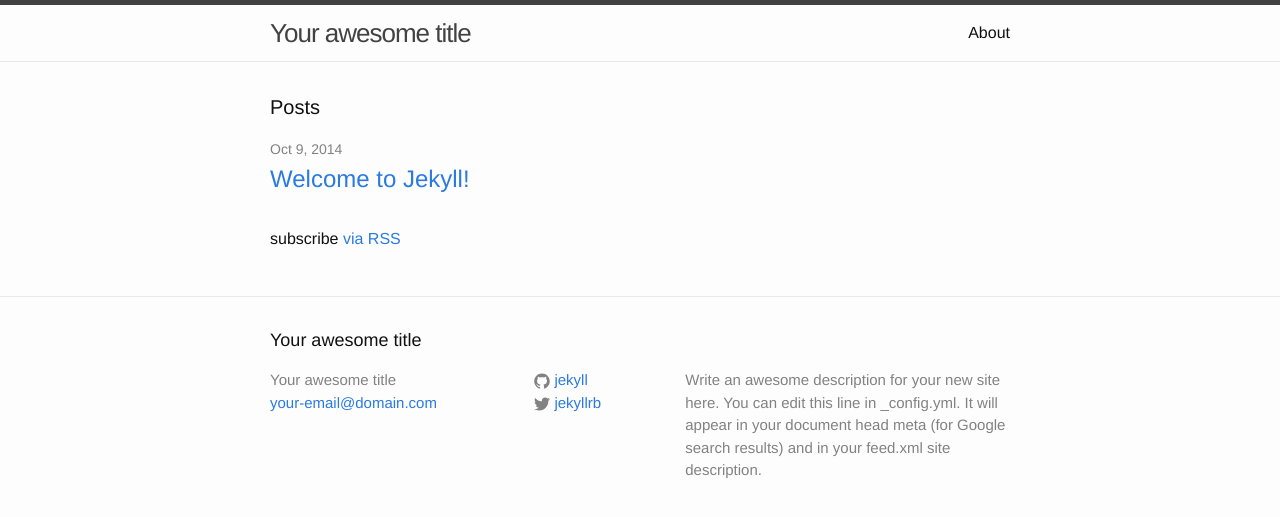
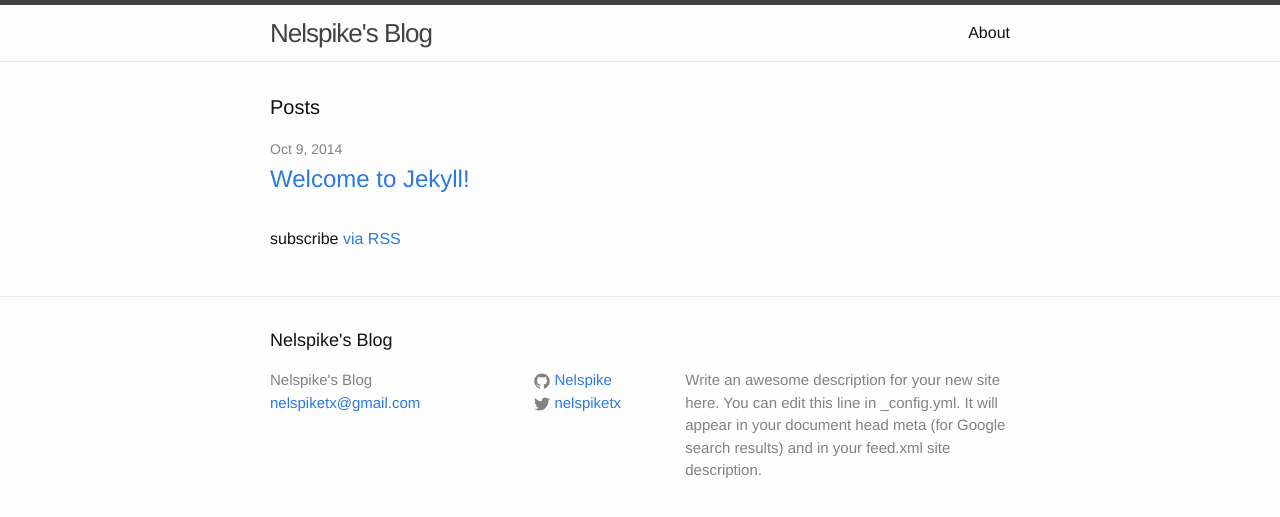
Before and after one commit to Nelspike/Nelspike.github.io, a Jekyll site: the page built from index.html, in a window 1280 px wide. Shown: the top 517 px of the page. Built offline with Jekyll 4.4.1, drawn with Linux system fonts in a browser that asks for light colours.

Commit message:
Adding initial configurations.

```diff
--- a/_config.yml
+++ b/_config.yml
@@ -1,14 +1,16 @@
 # Site settings
-title: Your awesome title
-email: your-email@domain.com
+title: Nelspike's Blog
+email: nelspiketx@gmail.com
 description: > # this means to ignore newlines until "baseurl:"
   Write an awesome description for your new site here. You can edit this
   line in _config.yml. It will appear in your document head meta (for
   Google search results) and in your feed.xml site description.
 baseurl: "" # the subpath of your site, e.g. /blog/
-url: "http://yourdomain.com" # the base hostname & protocol for your site
-twitter_username: jekyllrb
-github_username:  jekyll
+url: "http://nelspike.github.io" # the base hostname & protocol for your site
+twitter_username: nelspiketx
+github_username:  Nelspike
 
 # Build settings
 markdown: kramdown
+pygments: false
+highlighter: null
```
Also changed, not shown: 1 other file.
